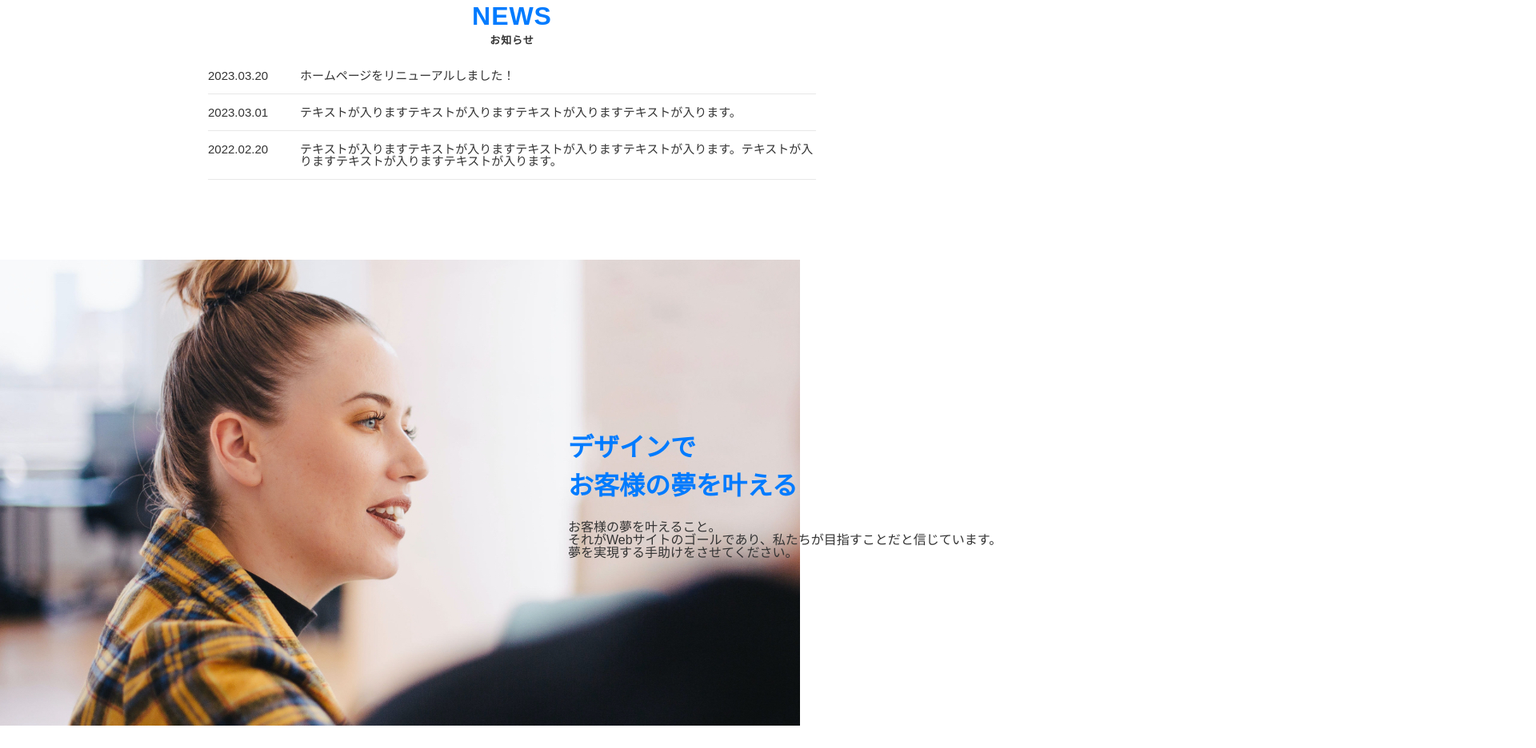
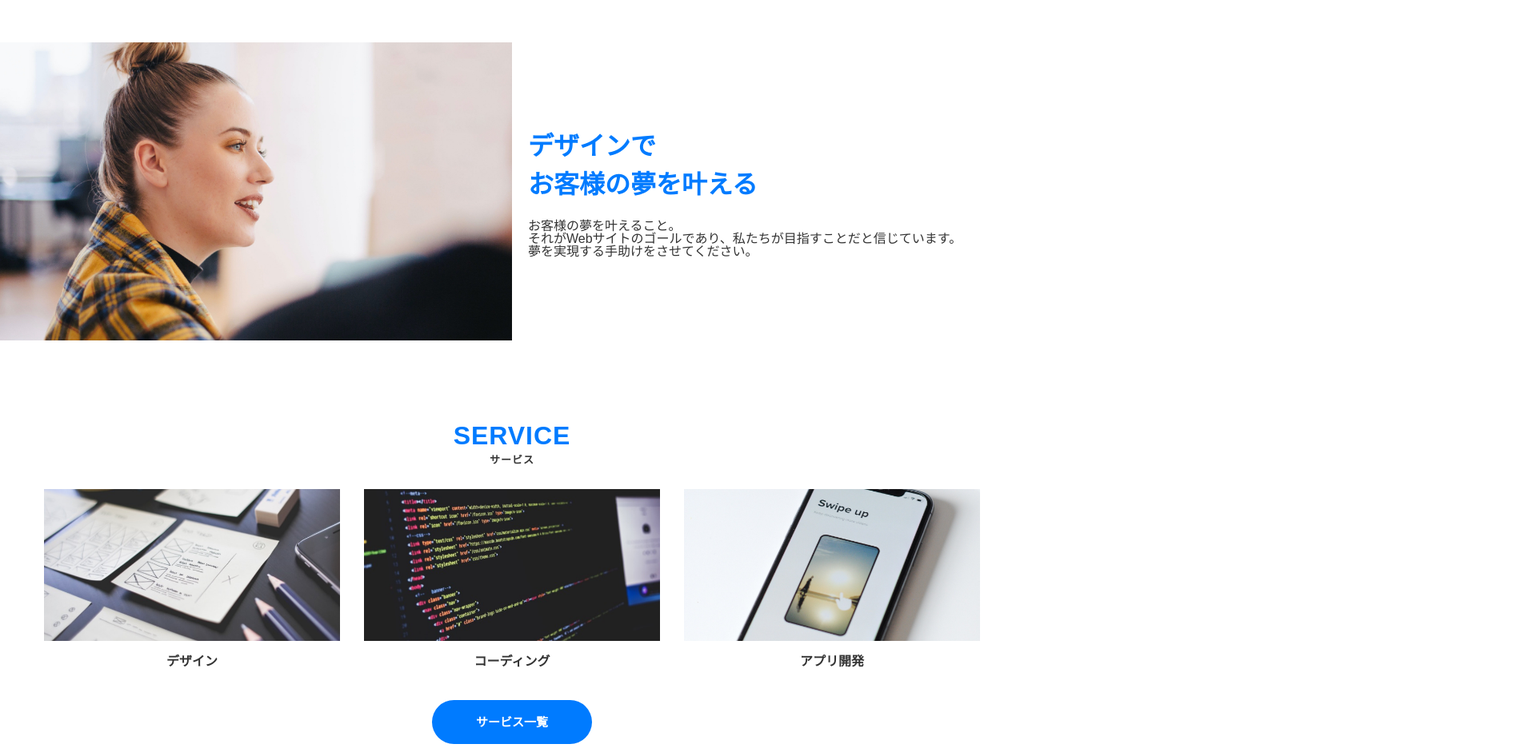
Before and after one commit to TakayaMiyachi/DesignN, a plain HTML site: page index.html in a window 1280 px wide. Shown: the part 939-1875 px from the top of the page at 80% size, 1920 px wide, since content can reach past the window. Drawn offline with Linux system fonts and the light colour scheme.

Commit message:
崩れていた部分の修正

```diff
--- a/index.html
+++ b/index.html
@@ -46,10 +46,10 @@
     </section>
 
     <section class="concept section">
-      <div class="img">
-        <img src="img/concept.jpg" alt="会議で発言している黄色いシャツの女性">
+      <div class="img concept-girl">
+        <img class="girl-mtg" src="img/concept.jpg" alt="会議で発言している黄色いシャツの女性">
       </div>
-      <div class="text">
+      <div class="concept-text">
         <h3 class="slogan">デザインで<br>お客様の夢を叶える</h3>
         <p>
           お客様の夢を叶えること。<br>
@@ -63,15 +63,15 @@
         <h2 class="title">SERVICE<span class="subtitle">サービス</span></h2>
         <div class="service-list">
           <div class="item">
-            <div class="img"><img src="img/design.jpg" alt="" /></div>
+            <div class="img"><img class="item-img" src="img/design.jpg" alt="" /></div>
             <div class="name">デザイン</div>
           </div>
           <div class="item">
-            <div class="img"><img src="img/coding.jpg" alt="" /></div>
+            <div class="img"><img class="item-img" src="img/coding.jpg" alt="" /></div>
             <div class="name">コーディング</div>
           </div>
           <div class="item">
-            <div class="img"><img src="img/app.jpg" alt="" /></div>
+            <div class="img"><img class="item-img" src="img/app.jpg" alt="" /></div>
             <div class="name">アプリ開発</div>
           </div>
         </div>
--- a/style.css
+++ b/style.css
@@ -163,6 +163,25 @@ a {
   text-align: center;
   color: #7b7b7b;
 }
+.main-visual {
+  width: 100%;
+}
+.main-visual img {
+  width: 100%;
+}
+.img.consept-girl {
+  width: 50%;
+}
+.girl-mtg {
+  /* object-fit: contain; */
+  width: 100%;
+}
+.item-img {
+  width: 100%;
+}
+.concept-text {
+  padding: 20px;
+}
 
 
 @media screen and (max-width: 767px) {
```
